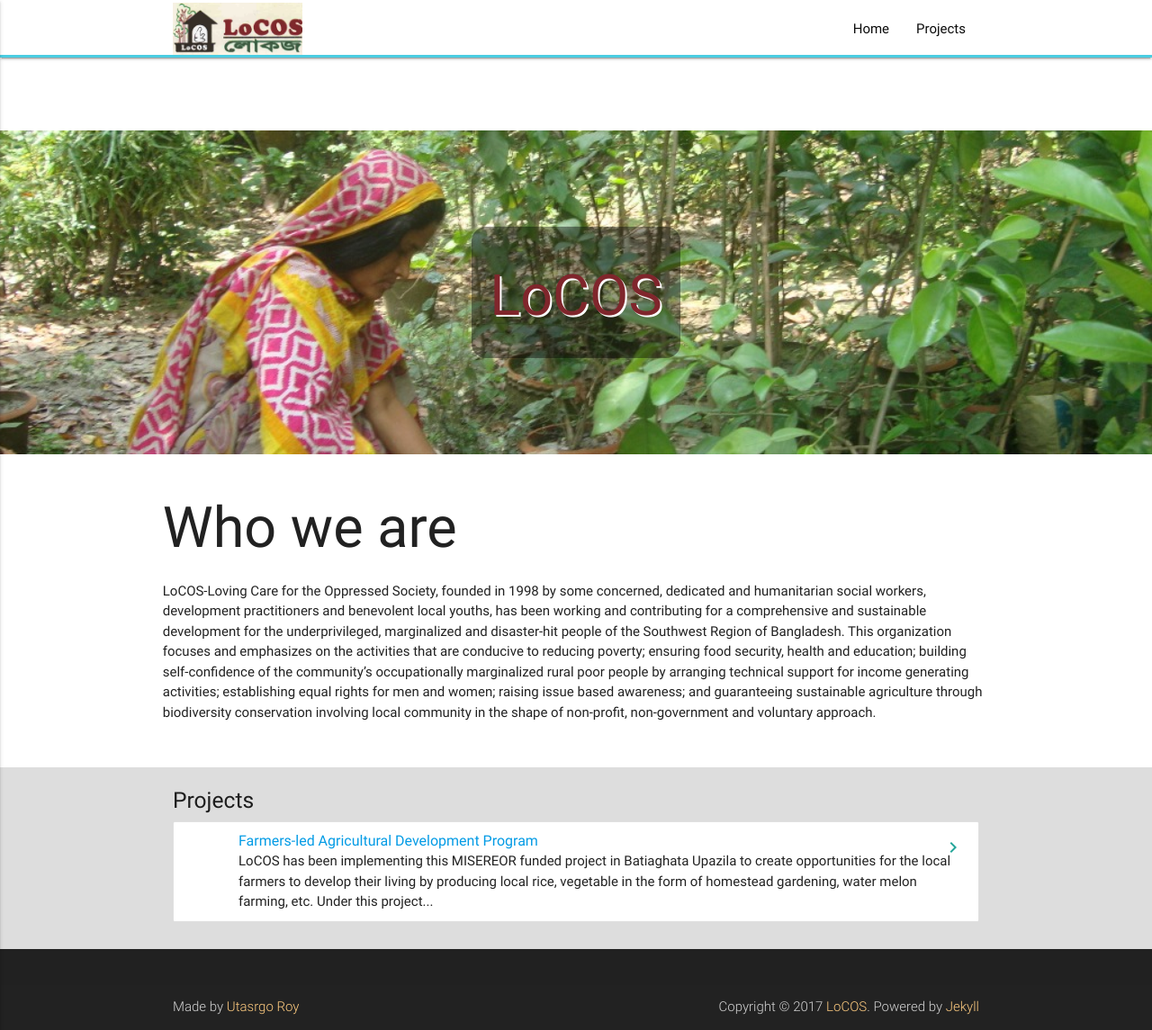
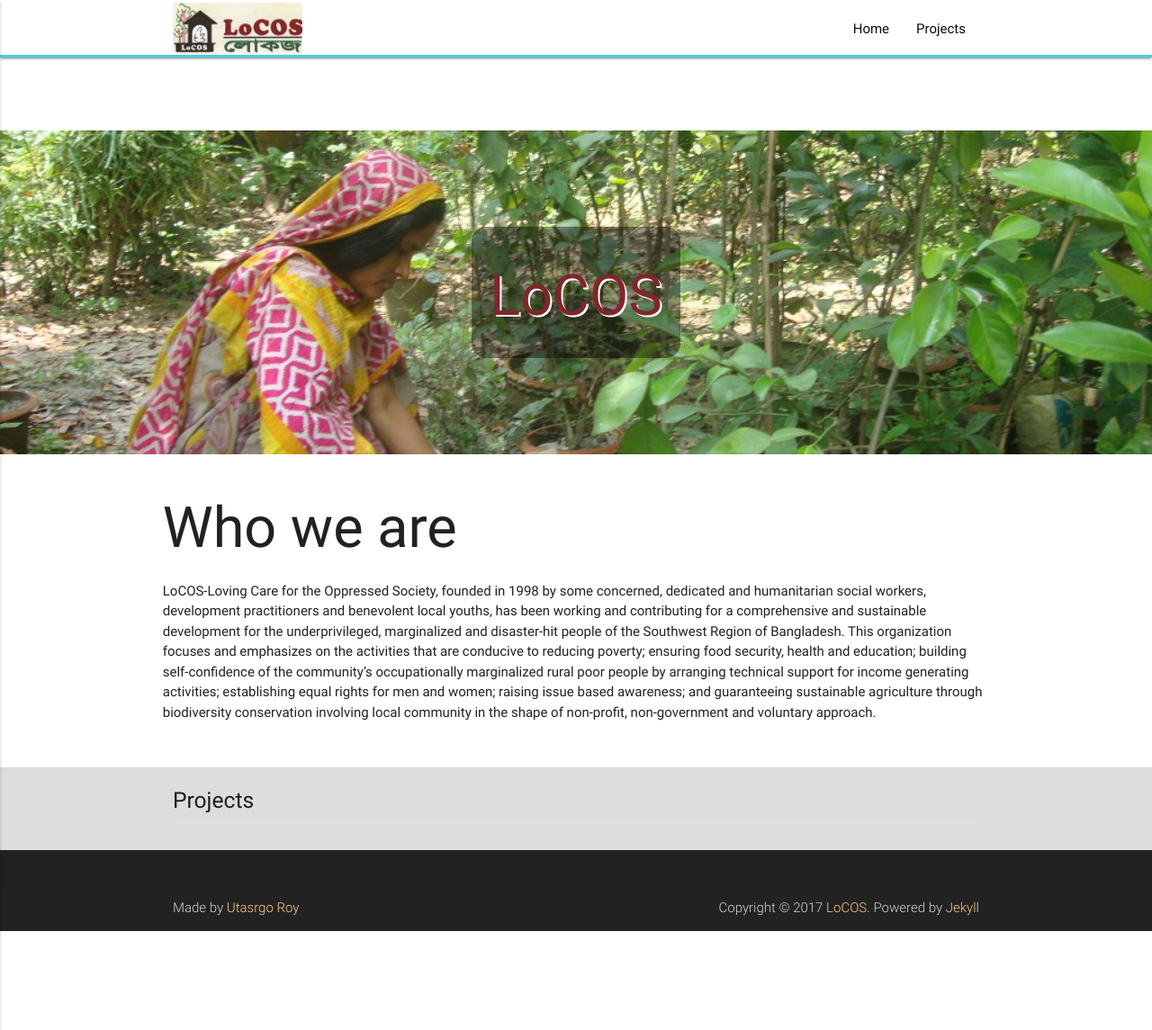
Before and after one commit to locosbd/locosbd.github.io, a Jekyll site: the page built from index.md, in a window 1280 px wide and 1145 px high. Shown: the whole window at 90% size. Built offline with Jekyll 4.4.1, drawn with Linux system fonts in a browser that asks for light colours.

Commit message:
Updated Farmers Led Agricultural Development Program

```diff
--- a/_posts/2019-06-10-farmers-led-agricultural-development-program.markdown
+++ b/_posts/2019-06-10-farmers-led-agricultural-development-program.markdown
@@ -2,7 +2,7 @@
 title: Farmers-led Agricultural Development Program
 date: 2019-06-10 18:56:00 Z
 categories:
-- Project
+- OngoingProject
 tags:
 - project
 Field name:
```
